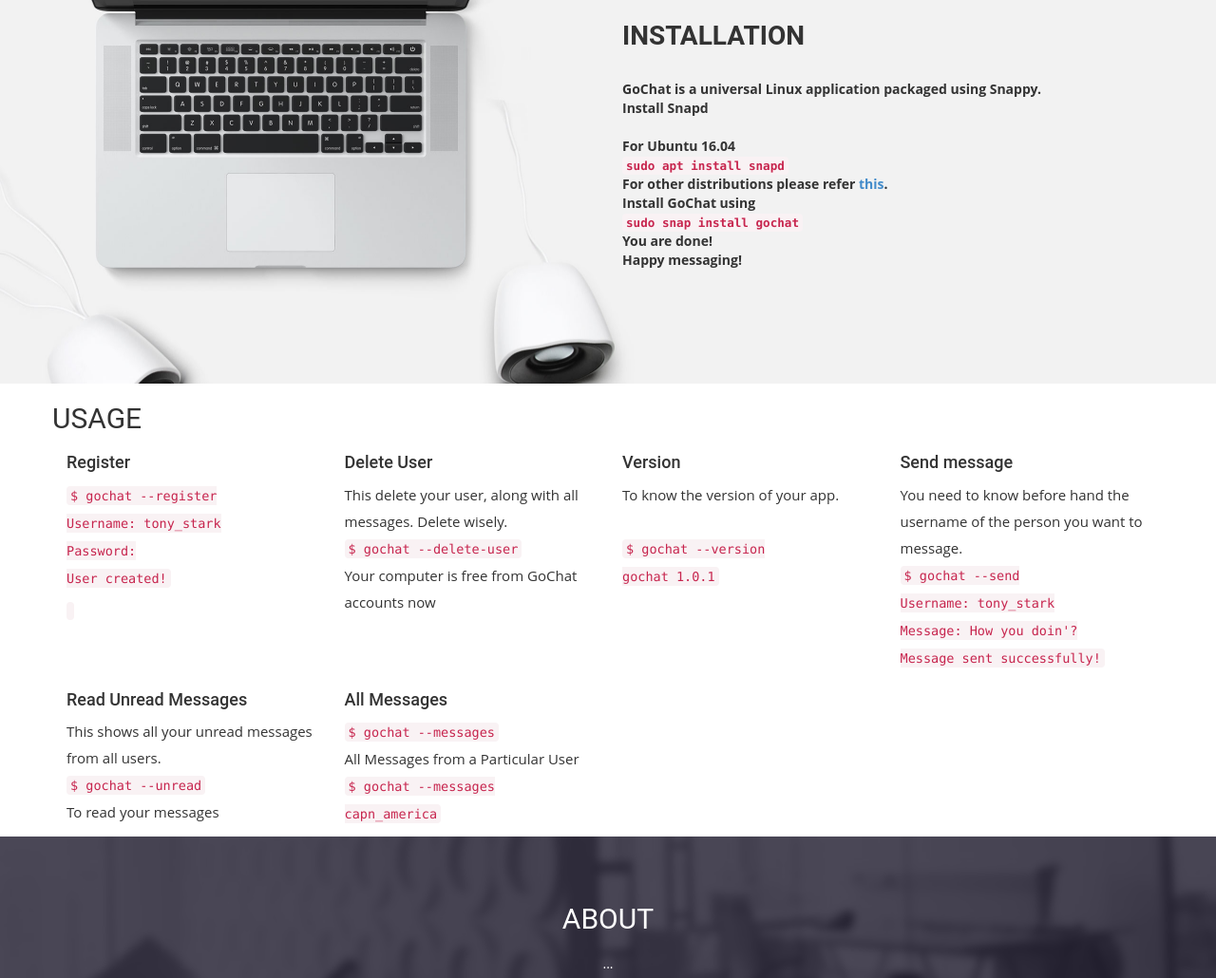
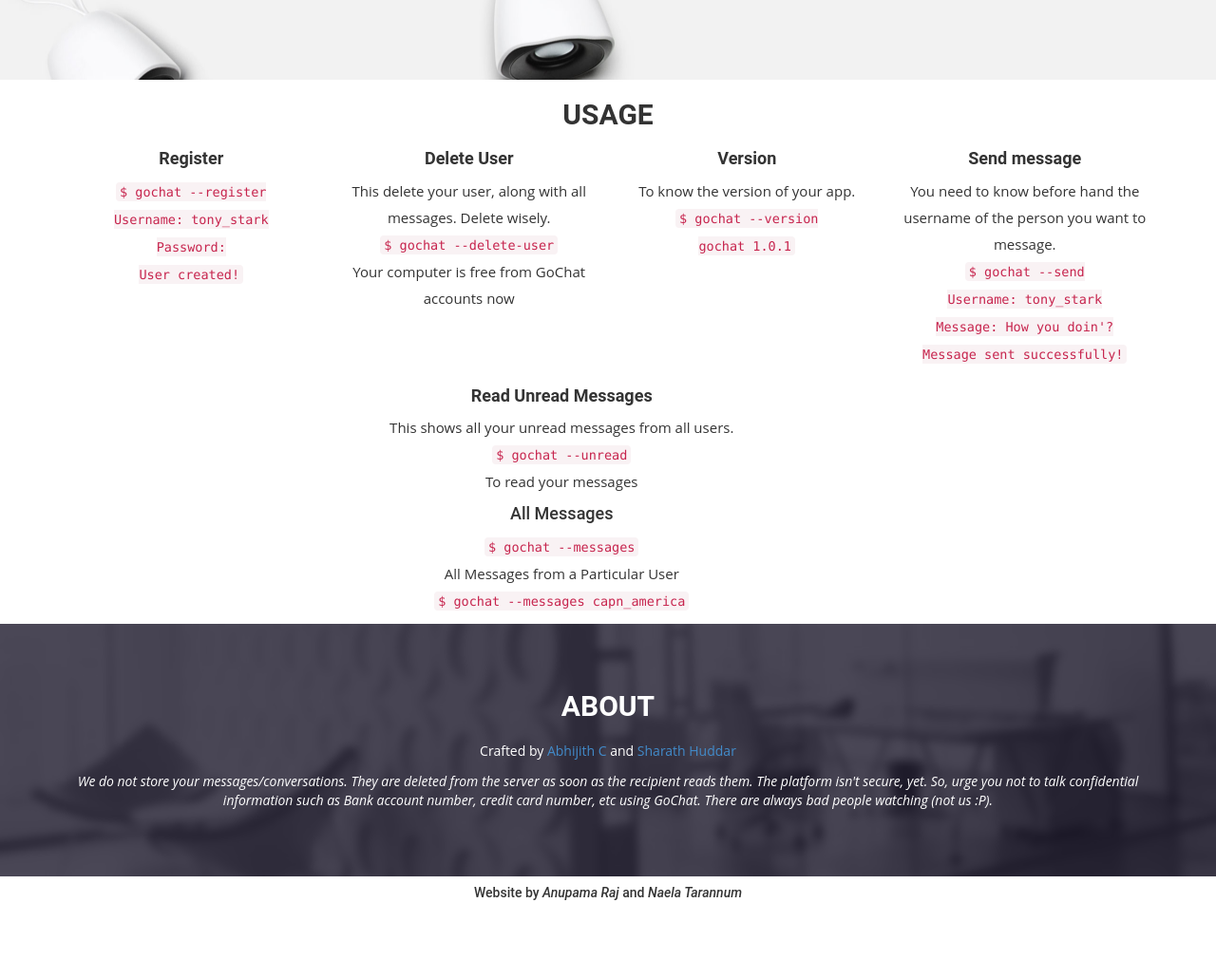
Before and after one commit to abhijith0505/GoChat, a plain HTML site: page website-gochat/index.html in a window 1280 px wide. Shown: the part 1629-2659 px from the top of the page at 95% size. After the commit the page ends 2627 px from the top, so only its background shows below. Drawn offline with Linux system fonts and the light colour scheme.

Commit message:
modified UI and filled in material

```diff
--- a/website-gochat/index.html
+++ b/website-gochat/index.html
@@ -58,16 +58,18 @@
             <div class="row">
                 <div class="col-md-10 col-md-offset-2">
                     <div class="block">
-                        <h1 class="animated fadeInUp">GoChat </h1>
-                        <p class="animated fadeInUp">A terminal chat application.</p>
+                        <h1 class="animated fadeInUp"><strong>GoChat</strong> </h1>
+                        <p class="animated fadeInUp"><strong>A terminal chat application</strong></p>
                         <img src="img/000.JPG" alt="IMG">
                     </div>
                 </div>
             </div>
+            <br>
+            <p class="animated fadeInUp" style="color: #ffffff;"><strong>Find the complete project repository <a href="https://github.com/abhijith0505/GoChat" style="color: red;">here</a> </strong></p>
         </div>
     </div>
 
-    <div id="features">
+    <!-- <div id="features">
         <div class="container">
             <div class="row">
                 <div class="col-md-7 col-sm-12">
@@ -86,7 +88,7 @@
             </div>
         </div>
     </div>
-
+ -->
     <div id="installation">
         <div class="container">
             <div class="row">
@@ -117,49 +119,60 @@
         <div class="container">
             <div class="row">
                 <div class="section-title">
-                    <h2>USAGE</h2>
+                    <center><h2><strong>USAGE</strong></h2></center>
                 </div>
             </div>
             <div class="row ">
+            <center>
                 <div class="col-sm-6 col-md-3">
                     <div class="service-item">
-                        <h4>Register</h4>
+                        <h4><strong>Register</strong></h4>
 
                         <p><code>$ gochat --register<br> Username: tony_stark<br> Password:
-                            <br> User created!<br> </p>
-                        </code>
+                            <br> User created!</code><br> </p>
+
                     </div>
                 </div>
+            </center>
+            <center>
                 <div class="col-sm-6 col-md-3">
                     <div class="service-item">
-                        <h4>Delete User</h4>
+                        <h4><strong>Delete User</strong></h4>
                         <p>This delete your user, along with all messages. Delete wisely.<br><code> $ gochat --delete-user</code><br> Your computer is free from GoChat accounts now<br> </p>
                     </div>
                 </div>
+            </center>
+            <center>
                 <div class="col-sm-6 col-md-3">
                     <div class="service-item">
-                        <h4>Version</h4>
-                        <p>To know the version of your app.<br><br><code> $ gochat --version<br> gochat 1.0.1</code> </p>
+                        <h4><strong>Version</strong></h4>
+                        <p>To know the version of your app.<br><code> $ gochat --version<br> gochat 1.0.1</code> </p>
                     </div>
                 </div>
+            </center>
+            <center>
                 <div class="col-sm-6 col-md-3">
                     <div class="service-item">
-                        <h4>Send message</h4>
+                        <h4><strong>Send message</strong></h4>
                         <p>You need to know before hand the username of the person you want to message.<br><code> $ gochat --send<br> Username: tony_stark<br> Message: How you doin'?<br> Message sent successfully!</code><br> </p>
                     </div>
                 </div>
-                <div class="col-sm-6 col-md-3">
+            </center>
+            <div class="col-sm-6 col-md-3">
                     <div class="service-item">
-                        <h4>Read Unread Messages</h4>
-                        <p>This shows all your unread messages from all users.<br> <code>$ gochat --unread</code><br> To read your messages </p>
+                       <!-- to center align the div written below :P -->
                     </div>
                 </div>
-                <div class="col-sm-6 col-md-3">
+            <center>
+                <div class="col-sm-2 col-md-5">
                     <div class="service-item">
+                        <h4><strong>Read Unread Messages</strong></h4>
+                        <p>This shows all your unread messages from all users.<br> <code>$ gochat --unread</code><br> To read your messages </p>
                         <h4>All Messages</h4>
                         <p><code>$ gochat --messages</code><br> All Messages from a Particular User<br> <code>$ gochat --messages capn_america</code><br></p>
                     </div>
                 </div>
+            </center>
             </div>
         </div>
     </div>
@@ -169,8 +182,15 @@
             <div class="row">
                 <div class="col-md-12">
                     <div class="block">
-                        <h2>ABOUT</h2>
-                        <p>...</p>
+                        <h2><strong>ABOUT</strong></h2>
+                        <p>Crafted by <a href="https://jith.tk">Abhijith C</a> and <a href="">Sharath Huddar</a></p>
+
+
+
+    <i>We do not store your messages/conversations. They are deleted from the server as soon as the recipient reads them.
+
+    The platform isn't secure, yet. So, urge you not to talk confidential information such as Bank account number, credit card number, etc using GoChat. There are always bad people watching (not us :P).
+    </i>
                     </div>
                 </div>
             </div>
```
